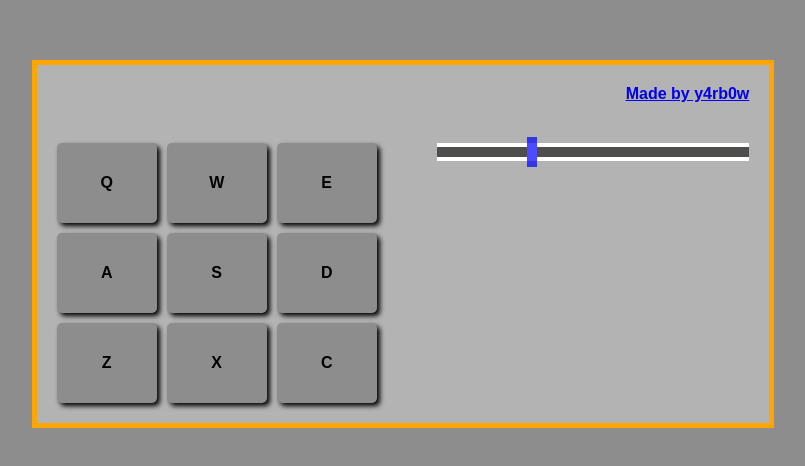
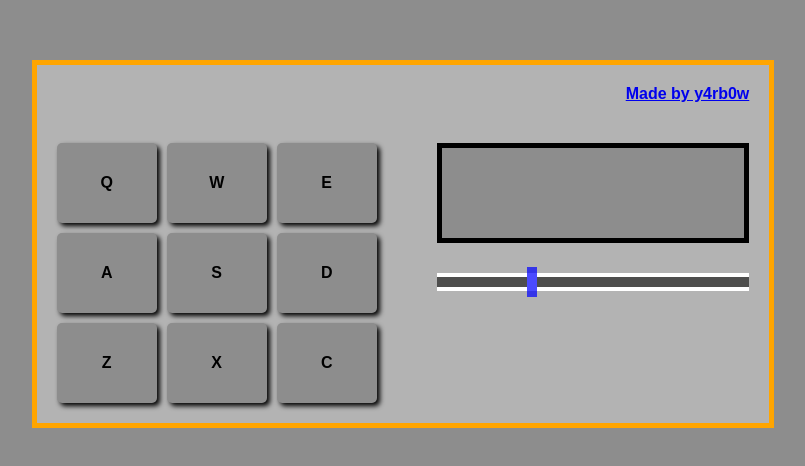
Before and after one commit to Yavanha/react-drum-machine, a React (Create React App) app: page / in a window 1280 px wide. Shown: the part 156-622 px from the top of the page, without its empty margins (237-1042 px from the left). Built offline with nearby package versions, Linux system fonts and the light colour scheme.

Commit message:
fixes: fix all issues for test to pass

```diff
--- a/src/Components/DrumMachine/DrumMachine.css
+++ b/src/Components/DrumMachine/DrumMachine.css
@@ -24,6 +24,9 @@
 
 .right-panel {
     flex-grow: 1;
+    display: flex;
+    flex-direction: column;
+    row-gap: 3rem;
 }
 
 
--- a/src/Components/DrumMachine/DrumMachine.js
+++ b/src/Components/DrumMachine/DrumMachine.js
@@ -3,60 +3,63 @@ import React from "react"
 //components
 import Pads from "../Pads/Pads"
 import Slider from "../Slider/Slider"
+import Screen from "../Screen/Screen"
 
 export default class DrumMachine extends React.Component {
 
     constructor(props) {
         super(props)
         this.onHandleVolume = this.onHandleVolume.bind(this)
+        this.setDisplayScreen = this.setDisplayScreen.bind(this)
         this.state = {
             isOn: true,
-            volume: 0.3,
+            volume: 30,
+            screenDisplay : '',
             pads: [
                 {
                     name: 'Heater 1',
                     letter: 'Q',
-                    sound: new Audio("https://s3.amazonaws.com/freecodecamp/drums/Heater-1.mp3")
+                    soundUrl: "https://s3.amazonaws.com/freecodecamp/drums/Heater-1.mp3"
                 },
                 {
                     name: 'Heater 2',
                     letter: 'W',
-                    sound: new Audio("https://s3.amazonaws.com/freecodecamp/drums/Heater-2.mp3")
+                    soundUrl: "https://s3.amazonaws.com/freecodecamp/drums/Heater-2.mp3"
                 },
                 {
                     name: 'Heater 3',
                     letter: 'E',
-                    sound: new Audio("https://s3.amazonaws.com/freecodecamp/drums/Heater-3.mp3")
+                    soundUrl: "https://s3.amazonaws.com/freecodecamp/drums/Heater-3.mp3"
                 },
                 {
                     name: 'Heater 4',
                     letter: 'A',
-                    sound: new Audio("https://s3.amazonaws.com/freecodecamp/drums/Heater-4_1.mp3")
+                    soundUrl: "https://s3.amazonaws.com/freecodecamp/drums/Heater-4_1.mp3"
                 },
                 {
                     name: 'Clap',
                     letter: 'S',
-                    sound: new Audio("https://s3.amazonaws.com/freecodecamp/drums/Heater-6.mp3")
+                    soundUrl: "https://s3.amazonaws.com/freecodecamp/drums/Heater-6.mp3"
                 },
                 {
                     name: 'Open HH',
                     letter: 'D',
-                    sound: new Audio("https://s3.amazonaws.com/freecodecamp/drums/Dsc_Oh.mp3")
+                    soundUrl: "https://s3.amazonaws.com/freecodecamp/drums/Dsc_Oh.mp3"
                 },
                 {
                     name: 'Kick n\' Hat',
                     letter: 'Z',
-                    sound: new Audio("https://s3.amazonaws.com/freecodecamp/drums/Kick_n_Hat.mp3")
+                    soundUrl: "https://s3.amazonaws.com/freecodecamp/drums/Kick_n_Hat.mp3"
                 },
                 {
                     name: 'Kick',
                     letter: 'X',
-                    sound: new Audio("https://s3.amazonaws.com/freecodecamp/drums/RP4_KICK_1.mp3")
+                    soundUrl: "https://s3.amazonaws.com/freecodecamp/drums/RP4_KICK_1.mp3"
                 },
                 {
                     name: 'Kick',
                     letter: 'C',
-                    sound: new Audio("https://s3.amazonaws.com/freecodecamp/drums/Cev_H2.mp3")
+                    soundUrl: "https://s3.amazonaws.com/freecodecamp/drums/Cev_H2.mp3"
                 }
             ]
         }
@@ -64,21 +67,29 @@ export default class DrumMachine extends React.Component {
 
     onHandleVolume(event) {
         this.setState(state => ({
-            isOn : state.isOn,
-            pads : state.pads,
-            volume : parseInt(event.target.value) / 100
+            ...state,
+            volume : Number(event.target.value),
+            screenDisplay : `Volume: ${event.target.value}`
+        }))
+    }
+
+    setDisplayScreen(name) {
+        this.setState( state => ({
+            ...state,
+            screenDisplay : name
         }))
     }
 
     render() {
-        return (<div className="drum-machine">
+        return (<div id="drum-machine" className="drum-machine">
             <header className="drum-bar">
                 <a className="git-link" target="_blank" href="https://github.com/Yavanha" >Made by y4rb0w</a>
             </header>
             <div className="left-panel">
-                <Pads pads={this.state.pads} volume={this.state.volume} />
+                <Pads pads={this.state.pads} volume={this.state.volume} displayScreen={this.setDisplayScreen} />
             </div>
             <div className="right-panel">
+                <Screen display={this.state.screenDisplay}/>
                 <Slider volume={this.state.volume} volumeChanged={this.onHandleVolume} />
             </div>
         </div>)
--- a/src/Components/Pads/PadItem/PadItem.css
+++ b/src/Components/Pads/PadItem/PadItem.css
@@ -1,4 +1,4 @@
-.pad-item {
+.drum-pad {
     background-color: var(--dark-ligh-grey);
     height: 8rem;
     width: 10rem;
@@ -12,7 +12,7 @@
     user-select: none;
 }
 
-.pad-item:active {
+.drum-pad:active {
     background-color: orange;
     box-shadow: none;;
 }
--- a/src/Components/Pads/PadItem/PadItem.js
+++ b/src/Components/Pads/PadItem/PadItem.js
@@ -4,10 +4,19 @@ import React from "react";
 
 export default class PadItem extends React.PureComponent {
 
+    constructor(props) {
+        super(props);
+     }
+
+
+
+
     render() {
+        const pad = this.props.pad;
         return (
-            <article disabled id={this.props.id} className="pad-item" onClick={this.props.play}>
-                {this.props.letter}
+            <article id={pad.name} className="drum-pad" onClick={this.props.play}>
+                {pad.letter}
+                <audio id={pad.letter} src={pad.soundUrl} className="clip"></audio>
             </article>
         )
     }
--- a/src/Components/Pads/Pads.js
+++ b/src/Components/Pads/Pads.js
@@ -8,22 +8,42 @@ export default class Pads extends React.Component {
 
     constructor(props) {
         super(props);
-        this.audioPlay = this.audioPlay.bind(this);
+        this.handleClick = this.handleClick.bind(this);
+        this.handleKeydown = this.handleKeydown.bind(this);
+
         this.renderPads();
     }
 
-    audioPlay(event) {
-        const id = event.target.id;
-        const audio = this.props.pads[parseInt(id)].sound;
-        audio.volume = this.props.volume;
+
+
+    handleClick(event) {
+        const audio = event.target.children[0];
+        const name = event.target.id;
+        this.audioPlay(audio, name);
+
+    }
+
+    audioPlay(audio, name) {
+        audio.volume = this.props.volume / 100;
         audio.play();
+        this.props.displayScreen(name)
     }
+
+
+ss
+    handleKeydown(event) {
+        const pad = this.props.pads.find(pad => pad.letter === event.key);
+        if(pad === undefined) return null;
+        const audio = document.getElementById(pad.letter)
+        this.audioPlay(audio, pad.name)
+
+     }
+
 
 
     renderPads() {
         const pads = this.props.pads;
-        this.padsElement = pads.map((pad, index) => <PadItem key={index} letter={pad.letter} id={index} play={this.audioPlay}/>)
-        console.log(this.padsElement)
+        this.padsElement = pads.map((pad, index) => <PadItem key={index} pad={pad} play={this.handleClick}/>)
 
     }
 
@@ -35,4 +55,13 @@ export default class Pads extends React.Component {
         )
     }
 
+    componentDidMount() {
+        window.addEventListener('keydown', this.handleKeydown)
+    }
+
+    componentWillUnmount() {
+        window.removeEventListener('keydown', this.handleKeydown)
+
+    }
+
 }
--- /dev/null
+++ b/src/Components/Screen/Screen.css
@@ -0,0 +1,10 @@
+.screen {
+    display: flex;
+    justify-content: center;
+    min-height: 10rem;
+    background-color: var(--dark-ligh-grey);
+    align-items: center;
+    font-weight: bold;
+    text-transform: capitalize;
+    border: .5rem solid black;
+}
--- /dev/null
+++ b/src/Components/Screen/Screen.js
@@ -0,0 +1,14 @@
+import "./Screen.css"
+
+import React from "react";
+
+export default class Screen extends React.Component {
+
+    render() {
+        return (
+            <div id="display" className="screen">
+                     {this.props.display}
+            </div>
+        )
+    }
+}
--- a/src/Components/Slider/Slider.css
+++ b/src/Components/Slider/Slider.css
@@ -6,7 +6,7 @@
 .slider {
     appearance: none;
     width: 100%;
-    height: 10px;
+    height: 1rem;
     background: #040403;
     outline: none;
     opacity: 0.7;
@@ -22,15 +22,15 @@
   .slider::-webkit-slider-thumb {
     -webkit-appearance: none;
     appearance: none;
-    width: 10px;
-    height: 30px;
+    width: 1rem;
+    height: 3rem;
     background: #0000ff;
     cursor: pointer;
   }
 
   .slider::-moz-range-thumb {
-    width: 25px;
-    height: 30px;
-    background: #04AA6D;
+    width: 2.5rem;
+    height: 3rem;
+    background: #0000ff;
     cursor: pointer;
   }
--- a/src/Components/Slider/Slider.js
+++ b/src/Components/Slider/Slider.js
@@ -6,8 +6,8 @@ export default class Slider extends React.PureComponent {
 
     render() {
         return (
-            <div class="slider-container">
-                <input className="slider" onChange={this.props.volumeChanged} type="range" min="0" max="100" value={Math.trunc(this.props.volume * 100)}></input>
+            <div className="slider-container">
+                <input className="slider" onChange={this.props.volumeChanged} type="range" min="0" max="100" value={this.props.volume}></input>
             </div>
         )
     }
```
